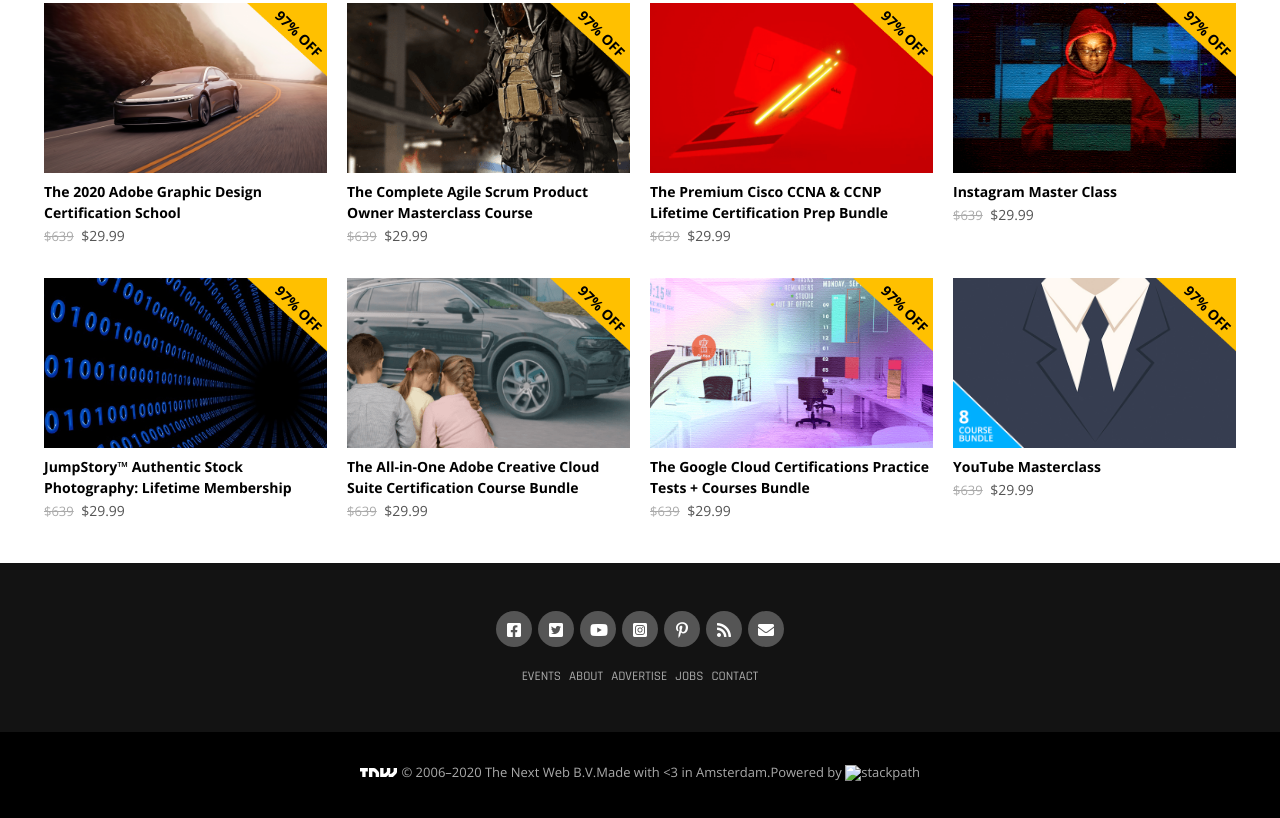
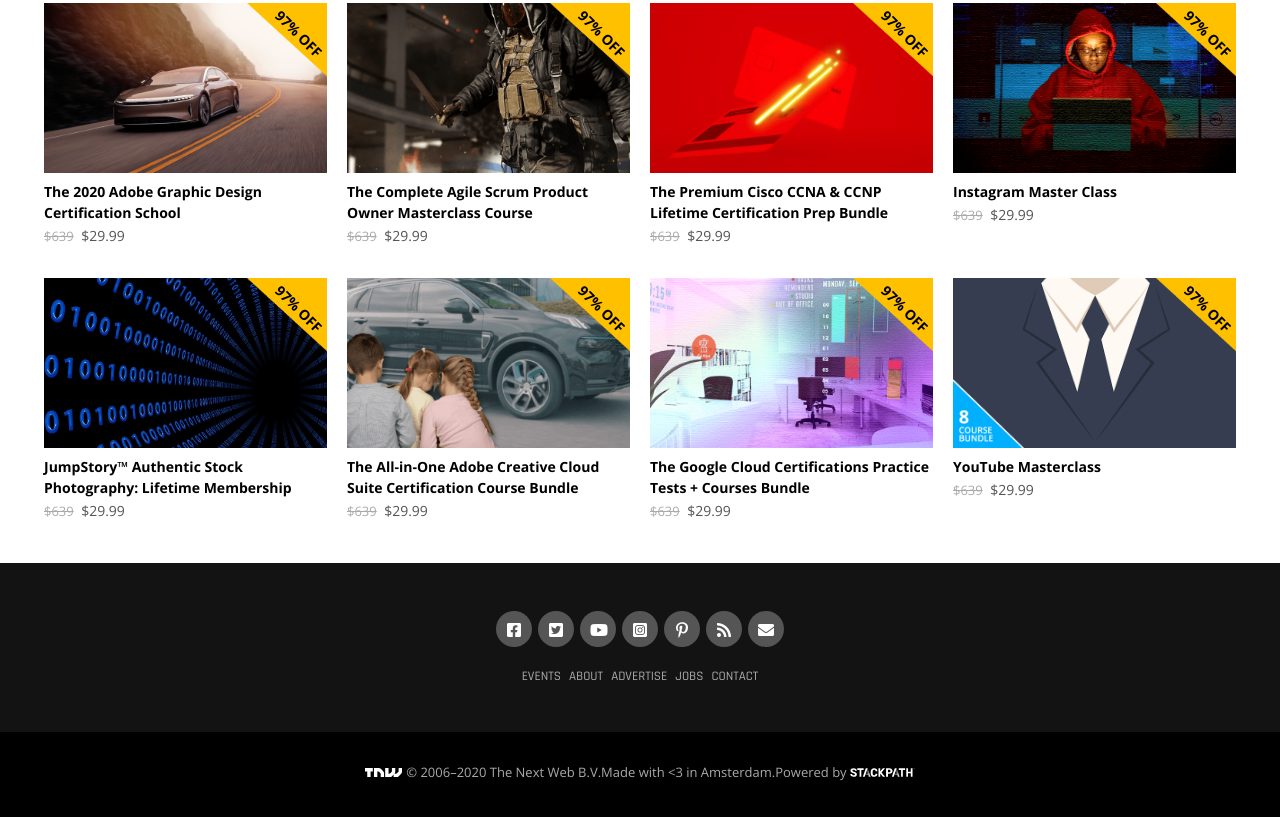
Before and after one commit to yoko-vicky/building-with-responsive-design, a website: page index.html in a window 1280 px wide. Shown: the part 3788-4606 px from the top of the page. Drawn offline with nearby package versions, Linux system fonts and the light colour scheme; the site is published under a folder, as on GitHub Pages, so addresses that start at the root find nothing.

Commit message:
updates .gitignore file

```diff
--- a/index.html
+++ b/index.html
@@ -828,7 +828,7 @@
       <div class="footer-legal">
         <span><img class="f-logo" src="./assets/images/tnw.svg" alt="logo"> &copy; 2006–2020 The Next Web B.V.</span>
         <span>Made with &#60;3 in Amsterdam.</span>
-        <span>Powered by <img class="stackpath-img" src="/assets/images/stackpath.svg" alt="stackpath"></span>
+        <span>Powered by <img class="stackpath-img" src="./assets/images/stackpath.svg" alt="stackpath"></span>
       </div>
     </div>
   </footer>
```
Also changed, not shown: 1 other file.
